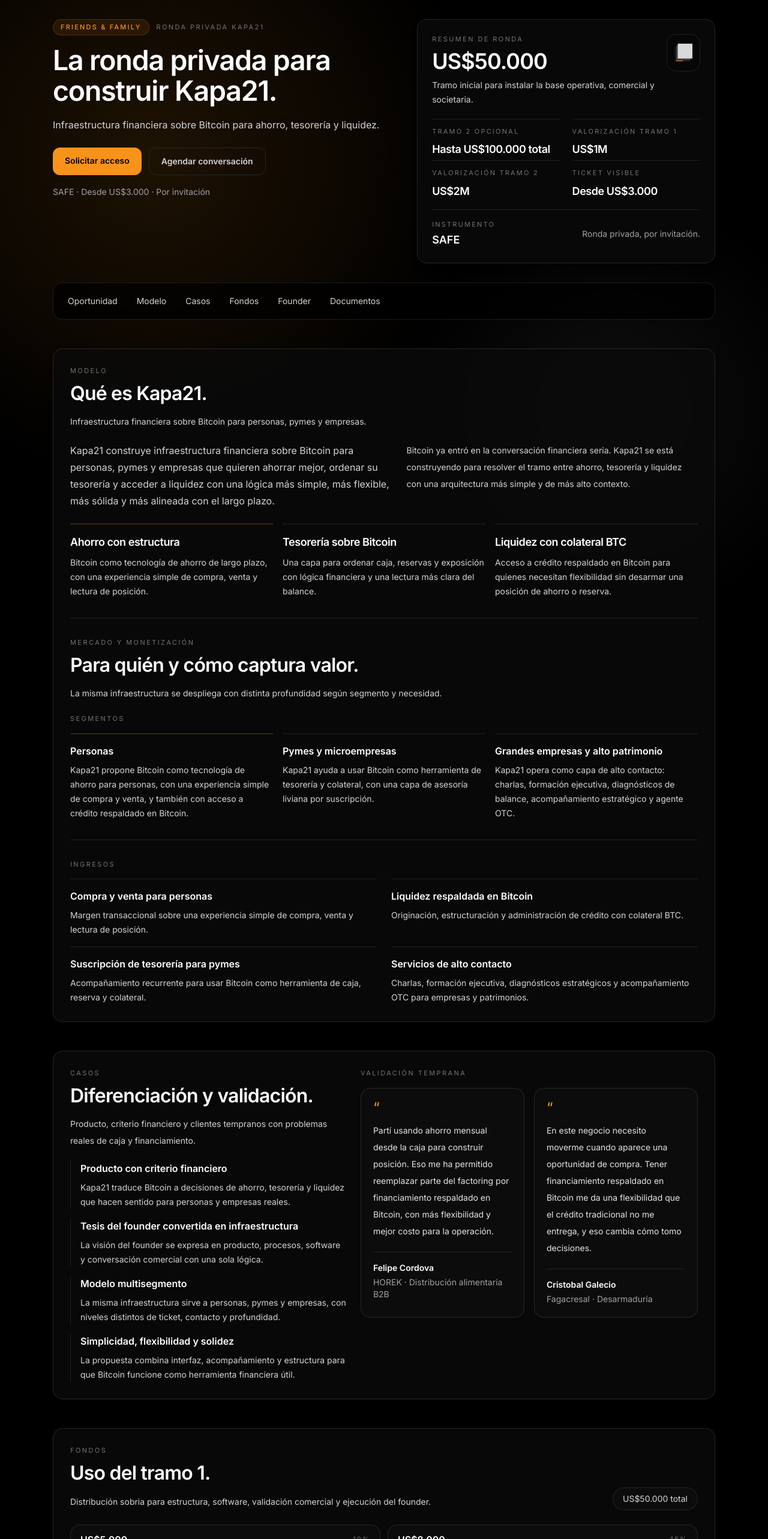
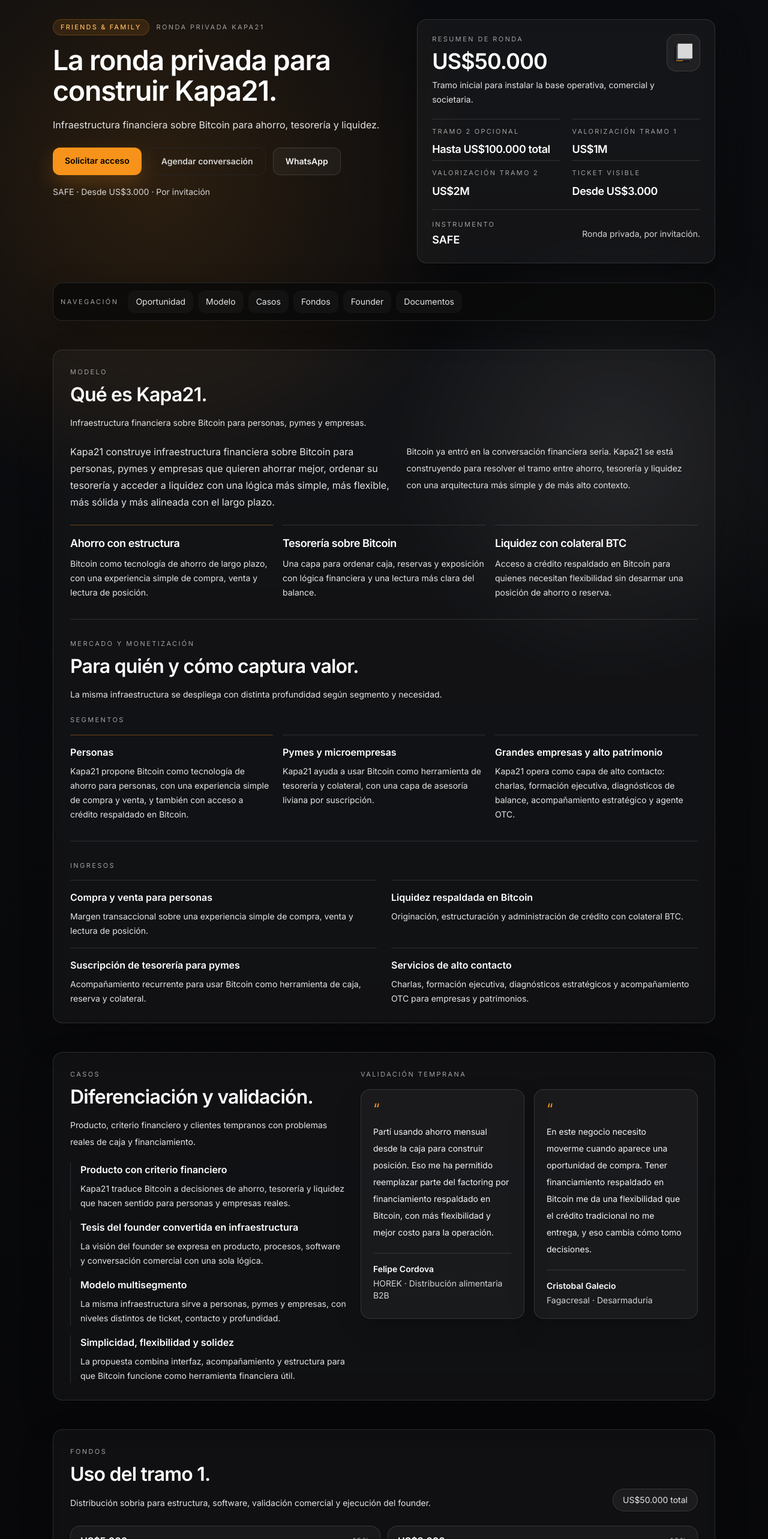
Before and after one commit to jpmoraga/kapa, a Next.js app: page /friends-and-family in a window 1280 px wide. Shown: the part 160-2726 px from the top of the page at 60% size. Built offline with nearby package versions, Linux system fonts and the light colour scheme; no server answers.

Commit message:
Polish Friends & Family page contrast, docs and WhatsApp

```diff
--- a/app/friends-and-family/page.tsx
+++ b/app/friends-and-family/page.tsx
@@ -13,7 +13,7 @@
 const WHATSAPP_URL =
   "https://wa.me/56971381604?text=Hola%2C%20quiero%20conocer%20la%20oportunidad%20Friends%20%26%20Family%20de%20Kapa21.";
 const PAGE_BACKGROUND =
-  "min-h-screen text-neutral-100 bg-[radial-gradient(1200px_circle_at_20%_10%,rgba(247,147,26,0.12),transparent_45%),radial-gradient(900px_circle_at_80%_20%,rgba(255,255,255,0.06),transparent_40%),linear-gradient(to_bottom,rgba(0,0,0,1),rgba(0,0,0,1))]";
+  "min-h-screen text-neutral-100 bg-[radial-gradient(1200px_circle_at_20%_10%,rgba(247,147,26,0.14),transparent_45%),radial-gradient(900px_circle_at_80%_20%,rgba(255,255,255,0.08),transparent_42%),linear-gradient(to_bottom,rgba(11,12,15,1),rgba(5,5,7,1))]";
 const KAPA21_CORE_STATEMENT =
   "Kapa21 construye infraestructura financiera sobre Bitcoin para personas, pymes y empresas que quieren ahorrar mejor, ordenar su tesorería y acceder a liquidez con una lógica más simple, más flexible, más sólida y más alineada con el largo plazo.";
 
@@ -194,26 +194,26 @@
   {
     title: "SAFE",
     body: "Instrumento de la ronda Friends & Family con valorización por tramo y lógica de acceso.",
-    status: "Disponible bajo conversación",
-    availability: "Acceso por solicitud.",
+    status: "Acceso privado",
+    availability: "Se comparte en conversación.",
   },
   {
     title: "Resumen de la ronda",
     body: "Síntesis de tesis, estructura del levantamiento, uso previsto del capital y secuencia de ejecución.",
-    status: "Disponible bajo conversación",
-    availability: "Acceso por solicitud.",
+    status: "Disponible por solicitud",
+    availability: "Se comparte en conversación.",
   },
   {
     title: "Uso de fondos",
     body: "Desglose del tramo 1, prioridades operativas y foco de despliegue en producto, estructura y demanda.",
-    status: "Disponible bajo conversación",
-    availability: "Disponible en conversación directa.",
+    status: "Disponible para revisión",
+    availability: "Acceso por solicitud.",
   },
   {
     title: "Preguntas frecuentes",
     body: "Respuestas breves sobre estructura, timing, foco comercial, validación inicial y siguientes hitos.",
-    status: "En preparación final",
-    availability: "Versión de trabajo.",
+    status: "Disponible por solicitud",
+    availability: "Se comparte en conversación.",
   },
   {
     title: "Conversación directa con founder",
@@ -252,11 +252,11 @@
 }) {
   return (
     <div className="max-w-3xl">
-      <div className="text-[11px] uppercase tracking-[0.22em] text-neutral-500">{eyebrow}</div>
+      <div className="text-[11px] uppercase tracking-[0.22em] text-neutral-400">{eyebrow}</div>
       <h2 className="mt-2 text-2xl font-semibold tracking-tight text-white sm:text-[2rem]">
         {title}
       </h2>
-      {description && <p className="mt-3 text-sm leading-7 text-neutral-300">{description}</p>}
+      {description && <p className="mt-3 text-sm leading-7 text-neutral-200">{description}</p>}
     </div>
   );
 }
@@ -273,10 +273,10 @@
   className?: string;
 }) {
   return (
-    <div className={`border-t border-white/10 pt-3 ${className}`}>
-      <div className="text-[11px] uppercase tracking-[0.2em] text-neutral-500">{label}</div>
+    <div className={`border-t border-white/12 pt-3 ${className}`}>
+      <div className="text-[11px] uppercase tracking-[0.2em] text-neutral-400">{label}</div>
       <div className="mt-2 text-lg font-semibold tracking-tight text-white">{value}</div>
-      {hint && <p className="mt-2 text-sm leading-6 text-neutral-400">{hint}</p>}
+      {hint && <p className="mt-2 text-sm leading-6 text-neutral-300">{hint}</p>}
     </div>
   );
 }
@@ -293,12 +293,12 @@
   sector: string;
 }) {
   return (
-    <article className="rounded-2xl border border-white/10 bg-white/[0.02] p-5">
+    <article className="rounded-2xl border border-white/12 bg-white/[0.04] p-5 shadow-[0_16px_42px_rgba(0,0,0,0.18)]">
       <div className="text-2xl leading-none text-[#F7931A]">“</div>
-      <p className="mt-3 text-sm leading-7 text-neutral-200">{quote}</p>
-      <div className="mt-5 border-t border-white/10 pt-4">
+      <p className="mt-3 text-sm leading-7 text-neutral-100">{quote}</p>
+      <div className="mt-5 border-t border-white/12 pt-4">
         <div className="text-sm font-semibold text-white">{name}</div>
-        <div className="mt-1 text-sm text-neutral-400">
+        <div className="mt-1 text-sm text-neutral-300">
           {company} · {sector}
         </div>
       </div>
@@ -316,41 +316,48 @@
   share: number;
 }) {
   return (
-    <div className="rounded-2xl border border-white/10 bg-white/[0.02] px-4 py-3">
+    <div className="rounded-2xl border border-white/12 bg-white/[0.04] px-4 py-3">
       <div className="flex flex-wrap items-center justify-between gap-3">
         <div className="text-base font-semibold text-white">{amount}</div>
-        <div className="text-[11px] uppercase tracking-[0.2em] text-neutral-500">{share}%</div>
+        <div className="text-[11px] uppercase tracking-[0.2em] text-neutral-400">{share}%</div>
       </div>
-      <p className="mt-2 text-sm leading-6 text-neutral-300">{label}</p>
+      <p className="mt-2 text-sm leading-6 text-neutral-200">{label}</p>
     </div>
   );
 }
 
 function DocumentRow({
   title,
+  body,
   status,
   availability,
 }: {
   title: string;
+  body: string;
   status: string;
   availability: string;
 }) {
   const statusClassName =
-    status === "En preparación final"
-      ? "text-neutral-300"
-      : status === "Agenda abierta"
-        ? "text-emerald-200"
-        : "text-[#F7931A]";
+    status === "Agenda abierta"
+      ? "border-emerald-500/25 bg-emerald-500/10 text-emerald-100"
+      : status === "Acceso privado"
+        ? "border-[#F7931A]/25 bg-[#F7931A]/10 text-[#FFD29E]"
+        : "border-white/12 bg-white/[0.04] text-neutral-200";
 
   return (
-    <div className="flex flex-col gap-2 border-b border-white/10 px-4 py-3 last:border-b-0 sm:flex-row sm:items-center sm:justify-between">
-      <div>
-        <div className="text-sm font-medium text-white">{title}</div>
-        <div className="mt-1 text-xs uppercase tracking-[0.18em] text-neutral-500">
+    <div className="flex flex-col gap-3 border-b border-white/12 px-4 py-4 last:border-b-0 sm:flex-row sm:items-start sm:justify-between">
+      <div className="min-w-0">
+        <div className="text-sm font-semibold text-white">{title}</div>
+        <p className="mt-1 text-sm leading-6 text-neutral-200">{body}</p>
+        <div className="mt-2 text-[11px] uppercase tracking-[0.18em] text-neutral-400">
           {availability}
         </div>
       </div>
-      <div className={`text-xs uppercase tracking-[0.18em] ${statusClassName}`}>{status}</div>
+      <div
+        className={`inline-flex shrink-0 rounded-full border px-2.5 py-1 text-[11px] uppercase tracking-[0.18em] ${statusClassName}`}
+      >
+        {status}
+      </div>
     </div>
   );
 }
@@ -366,13 +373,13 @@
 }) {
   return (
     <div
-      className={`relative overflow-hidden rounded-2xl border border-dashed border-white/10 bg-white/[0.02] ${className}`}
+      className={`relative overflow-hidden rounded-2xl border border-dashed border-white/12 bg-white/[0.035] ${className}`}
     >
-      <div className="absolute inset-2 rounded-[0.9rem] border border-white/10" />
+      <div className="absolute inset-2 rounded-[0.9rem] border border-white/12" />
       {variant === "portrait" ? (
         <>
-          <div className="absolute left-1/2 top-[24%] h-9 w-9 -translate-x-1/2 rounded-full border border-white/10 bg-white/[0.04]" />
-          <div className="absolute bottom-4 left-1/2 h-14 w-[4.5rem] -translate-x-1/2 rounded-t-[999px] border border-white/10 bg-white/[0.03]" />
+          <div className="absolute left-1/2 top-[24%] h-9 w-9 -translate-x-1/2 rounded-full border border-white/12 bg-white/[0.06]" />
+          <div className="absolute bottom-4 left-1/2 h-14 w-[4.5rem] -translate-x-1/2 rounded-t-[999px] border border-white/12 bg-white/[0.04]" />
         </>
       ) : (
         <Image
@@ -383,7 +390,7 @@
           className="absolute right-3 top-1/2 h-11 w-11 -translate-y-1/2 opacity-[0.05]"
         />
       )}
-      <div className="absolute bottom-3 left-3 text-[10px] uppercase tracking-[0.24em] text-white/55">
+      <div className="absolute bottom-3 left-3 text-[10px] uppercase tracking-[0.24em] text-white/70">
         {label}
       </div>
     </div>
@@ -400,10 +407,10 @@
           <div className="grid gap-6 lg:grid-cols-[1.08fr_0.92fr] lg:items-start">
             <div>
               <div className="flex flex-wrap items-center gap-3">
-                <div className="inline-flex rounded-full border border-[#F7931A]/20 bg-[#F7931A]/10 px-3 py-1 text-[11px] font-medium uppercase tracking-[0.2em] text-[#F7931A]">
+                <div className="inline-flex rounded-full border border-[#F7931A]/25 bg-[#F7931A]/12 px-3 py-1 text-[11px] font-medium uppercase tracking-[0.2em] text-[#F9B662]">
                   Friends &amp; Family
                 </div>
-                <div className="text-[11px] uppercase tracking-[0.22em] text-neutral-500">
+                <div className="text-[11px] uppercase tracking-[0.22em] text-neutral-400">
                   Ronda privada Kapa21
                 </div>
               </div>
@@ -412,12 +419,15 @@
                 La ronda privada para construir Kapa21.
               </h1>
 
-              <p className="mt-4 max-w-2xl text-base leading-7 text-neutral-300">
+              <p className="mt-4 max-w-2xl text-base leading-7 text-neutral-200">
                 Infraestructura financiera sobre Bitcoin para ahorro, tesorería y liquidez.
               </p>
 
               <div className="mt-6 flex flex-col gap-3 sm:flex-row sm:flex-wrap">
-                <a href={MAILTO_URL} className="k21-btn-primary px-5 py-3">
+                <a
+                  href={MAILTO_URL}
+                  className="k21-btn-primary px-5 py-3 shadow-[0_14px_34px_rgba(247,147,26,0.22)]"
+                >
                   Solicitar acceso
                 </a>
                 <a
@@ -428,27 +438,35 @@
                 >
                   Agendar conversación
                 </a>
+                <a
+                  href={WHATSAPP_URL}
+                  target="_blank"
+                  rel="noopener noreferrer"
+                  className="k21-btn-secondary border-white/12 bg-white/[0.04] px-5 py-3 text-neutral-100 hover:bg-white/[0.08]"
+                >
+                  WhatsApp
+                </a>
               </div>
 
-              <p className="mt-4 text-sm leading-6 text-neutral-400">
+              <p className="mt-4 text-sm leading-6 text-neutral-300">
                 SAFE · Desde US$3.000 · Por invitación
               </p>
             </div>
 
-            <aside className="k21-card p-5 sm:p-6">
+            <aside className="k21-card border-white/12 bg-white/[0.04] p-5 shadow-[0_24px_60px_rgba(0,0,0,0.24)] sm:p-6">
               <div className="flex items-start justify-between gap-4">
                 <div>
-                  <div className="text-[11px] uppercase tracking-[0.22em] text-neutral-500">
+                  <div className="text-[11px] uppercase tracking-[0.22em] text-neutral-400">
                     Resumen de ronda
                   </div>
                   <div className="mt-2 text-3xl font-semibold tracking-tight text-white sm:text-4xl">
                     US$50.000
                   </div>
-                  <p className="mt-2 text-sm leading-6 text-neutral-300">
+                  <p className="mt-2 text-sm leading-6 text-neutral-200">
                     Tramo inicial para instalar la base operativa, comercial y societaria.
                   </p>
                 </div>
-                <div className="rounded-2xl border border-white/10 bg-black/25 p-3">
+                <div className="rounded-2xl border border-white/12 bg-white/[0.05] p-3">
                   <Image
                     src="/logo/kapa21-symbol.svg"
                     alt="Símbolo Kapa21"
@@ -466,24 +484,27 @@
                 <SummaryStat label={roundSummary[4].label} value={roundSummary[4].value} />
               </div>
 
-              <div className="mt-4 border-t border-white/10 pt-4">
+              <div className="mt-4 border-t border-white/12 pt-4">
                 <div className="flex flex-wrap items-center justify-between gap-3">
                   <div>
-                    <div className="text-[11px] uppercase tracking-[0.2em] text-neutral-500">
+                    <div className="text-[11px] uppercase tracking-[0.2em] text-neutral-400">
                       Instrumento
                     </div>
                     <div className="mt-1 text-lg font-semibold text-white">SAFE</div>
                   </div>
-                  <div className="text-sm text-neutral-400">Ronda privada, por invitación.</div>
+                  <div className="text-sm text-neutral-300">Ronda privada, por invitación.</div>
                 </div>
               </div>
             </aside>
           </div>
         </section>
 
-        <nav className="sticky top-0 z-20 -mx-6 mb-10 px-6" aria-label="Secciones de la página">
-          <div className="mx-auto max-w-6xl overflow-x-auto rounded-2xl border border-white/10 bg-black/70 backdrop-blur">
-            <div className="flex min-w-max gap-2 px-3 py-3">
+        <nav className="sticky top-3 z-20 -mx-6 mb-10 px-6" aria-label="Secciones de la página">
+          <div className="mx-auto max-w-6xl overflow-x-auto rounded-2xl border border-white/12 bg-neutral-950/85 shadow-[0_18px_48px_rgba(0,0,0,0.28)] backdrop-blur-xl">
+            <div className="flex min-w-max items-center gap-2 px-3 py-3">
+              <div className="pr-2 text-[11px] uppercase tracking-[0.22em] text-neutral-400">
+                Navegación
+              </div>
               {[
                 { href: "#oportunidad", label: "Oportunidad" },
                 { href: "#modelo", label: "Modelo" },
@@ -495,7 +516,7 @@
                 <a
                   key={item.href}
                   href={item.href}
-                  className="rounded-xl px-3 py-2 text-sm text-neutral-300 transition hover:bg-white/[0.04] hover:text-white focus-visible:outline-none focus-visible:ring-2 focus-visible:ring-white/30"
+                  className="rounded-xl border border-transparent bg-white/[0.03] px-3 py-2 text-sm text-neutral-200 transition hover:border-white/12 hover:bg-white/[0.09] hover:text-white active:bg-white/[0.13] focus-visible:outline-none focus-visible:ring-2 focus-visible:ring-white/30"
                 >
                   {item.label}
                 </a>
@@ -505,7 +526,7 @@
         </nav>
 
         <section className="mt-12 scroll-mt-28" id="modelo">
-          <div className="k21-card p-6 sm:p-7">
+          <div className="k21-card border-white/12 bg-white/[0.035] p-6 shadow-[0_24px_60px_rgba(0,0,0,0.2)] sm:p-7">
             <SectionHeader
               eyebrow="Modelo"
               title="Qué es Kapa21."
@@ -514,11 +535,11 @@
 
             <div className="mt-5 grid gap-6 lg:grid-cols-[1.05fr_0.95fr]">
               <div>
-                <p className="text-sm leading-7 text-neutral-300 sm:text-base">
+                <p className="text-sm leading-7 text-neutral-200 sm:text-base">
                   {KAPA21_CORE_STATEMENT}
                 </p>
               </div>
-              <div className="text-sm leading-7 text-neutral-300">
+              <div className="text-sm leading-7 text-neutral-200">
                 Bitcoin ya entró en la conversación financiera seria. Kapa21 se está construyendo
                 para resolver el tramo entre ahorro, tesorería y liquidez con una arquitectura más
                 simple y de más alto contexto.
@@ -530,16 +551,16 @@
                 <div
                   key={item.title}
                   className={`border-t pt-4 ${
-                    index === 0 ? "border-[#F7931A]/40" : "border-white/10"
+                    index === 0 ? "border-[#F7931A]/40" : "border-white/12"
                   }`}
                 >
                   <h3 className="text-lg font-semibold tracking-tight text-white">{item.title}</h3>
-                  <p className="mt-2 text-sm leading-6 text-neutral-300">{item.body}</p>
+                  <p className="mt-2 text-sm leading-6 text-neutral-200">{item.body}</p>
                 </div>
               ))}
             </div>
 
-            <div className="mt-8 border-t border-white/10 pt-8">
+            <div className="mt-8 border-t border-white/12 pt-8">
               <SectionHeader
                 eyebrow="Mercado y monetización"
                 title="Para quién y cómo captura valor."
@@ -547,7 +568,7 @@
               />
 
               <div className="mt-5">
-                <div className="text-[11px] uppercase tracking-[0.22em] text-neutral-500">
+                <div className="text-[11px] uppercase tracking-[0.22em] text-neutral-400">
                   Segmentos
                 </div>
                 <div className="mt-4 grid gap-4 md:grid-cols-3">
@@ -555,25 +576,25 @@
                     <div
                       key={item.title}
                       className={`border-t pt-4 ${
-                        index === 0 ? "border-[#F7931A]/40" : "border-white/10"
+                        index === 0 ? "border-[#F7931A]/40" : "border-white/12"
                       }`}
                     >
                       <div className="text-base font-semibold text-white">{item.title}</div>
-                      <p className="mt-2 text-sm leading-6 text-neutral-300">{item.body}</p>
+                      <p className="mt-2 text-sm leading-6 text-neutral-200">{item.body}</p>
                     </div>
                   ))}
                 </div>
               </div>
 
-              <div className="mt-8 border-t border-white/10 pt-8">
-                <div className="text-[11px] uppercase tracking-[0.22em] text-neutral-500">
+              <div className="mt-8 border-t border-white/12 pt-8">
+                <div className="text-[11px] uppercase tracking-[0.22em] text-neutral-400">
                   Ingresos
                 </div>
                 <div className="mt-4 grid gap-x-6 gap-y-4 md:grid-cols-2">
                   {revenueStreams.map((item) => (
-                    <div key={item.title} className="border-t border-white/10 pt-4">
+                    <div key={item.title} className="border-t border-white/12 pt-4">
                       <div className="text-base font-semibold text-white">{item.title}</div>
-                      <p className="mt-2 text-sm leading-6 text-neutral-300">{item.body}</p>
+                      <p className="mt-2 text-sm leading-6 text-neutral-200">{item.body}</p>
                     </div>
                   ))}
                 </div>
@@ -583,7 +604,7 @@
         </section>
 
         <section className="mt-12 scroll-mt-28" id="casos">
-          <div className="k21-card p-6 sm:p-7">
+          <div className="k21-card border-white/12 bg-white/[0.035] p-6 shadow-[0_24px_60px_rgba(0,0,0,0.2)] sm:p-7">
             <div className="grid gap-6 lg:grid-cols-[0.9fr_1.1fr]">
               <div>
                 <SectionHeader
@@ -594,16 +615,16 @@
 
                 <div className="mt-5 space-y-4">
                   {differentiators.map((item) => (
-                    <div key={item.title} className="border-l border-white/10 pl-4">
+                    <div key={item.title} className="border-l border-white/12 pl-4">
                       <div className="text-base font-semibold text-white">{item.title}</div>
-                      <p className="mt-2 text-sm leading-6 text-neutral-300">{item.body}</p>
+                      <p className="mt-2 text-sm leading-6 text-neutral-200">{item.body}</p>
                     </div>
                   ))}
                 </div>
               </div>
 
               <div>
-                <div className="text-[11px] uppercase tracking-[0.22em] text-neutral-500">
+                <div className="text-[11px] uppercase tracking-[0.22em] text-neutral-400">
                   Validación temprana
                 </div>
                 <div className="mt-4 grid gap-4 md:grid-cols-2">
@@ -623,14 +644,14 @@
         </section>
 
         <section className="mt-12 scroll-mt-28" id="fondos">
-          <div className="k21-card p-6 sm:p-7">
+          <div className="k21-card border-white/12 bg-white/[0.035] p-6 shadow-[0_24px_60px_rgba(0,0,0,0.2)] sm:p-7">
             <div className="flex flex-wrap items-end justify-between gap-4">
               <SectionHeader
                 eyebrow="Fondos"
                 title="Uso del tramo 1."
                 description="Distribución sobria para estructura, software, validación comercial y ejecución del founder."
               />
-              <div className="rounded-full border border-white/10 bg-white/[0.02] px-4 py-2 text-sm text-neutral-300">
+              <div className="rounded-full border border-white/12 bg-white/[0.05] px-4 py-2 text-sm text-neutral-200">
                 US$50.000 total
               </div>
             </div>
@@ -649,7 +670,7 @@
         </section>
 
         <section className="mt-12 scroll-mt-28" id="founder">
-          <div className="k21-card p-6 sm:p-7">
+          <div className="k21-card border-white/12 bg-white/[0.035] p-6 shadow-[0_24px_60px_rgba(0,0,0,0.2)] sm:p-7">
             <div className="grid gap-6 lg:grid-cols-[1.05fr_0.95fr] lg:items-start">
               <div>
                 <SectionHeader
@@ -657,13 +678,13 @@
                   title="Founder y visión."
                   description="Bitcoin como infraestructura financiera cotidiana."
                 />
-                <p className="mt-4 text-sm leading-7 text-neutral-300">
+                <p className="mt-4 text-sm leading-7 text-neutral-200">
                   La tesis del founder es que Bitcoin puede reordenar cómo personas y empresas
                   ahorran, protegen caja y toman decisiones con más libertad.
                 </p>
                 <div className="mt-5 space-y-3">
                   {founderLoop.map((item) => (
-                    <div key={item} className="text-sm leading-6 text-neutral-400">
+                    <div key={item} className="text-sm leading-6 text-neutral-300">
                       {item}
                     </div>
                   ))}
@@ -685,7 +706,7 @@
         </section>
 
         <section className="mt-12 scroll-mt-28" id="documentos">
-          <div className="k21-card p-6 sm:p-7">
+          <div className="k21-card border-white/12 bg-white/[0.035] p-6 shadow-[0_24px_60px_rgba(0,0,0,0.2)] sm:p-7">
             <div className="grid gap-6 lg:grid-cols-[1fr_0.9fr]">
               <div>
                 <SectionHeader
@@ -695,11 +716,12 @@
                 />
 
                 {/* Replace each row with final links or attachments when documents are ready to share. */}
-                <div className="mt-5 overflow-hidden rounded-2xl border border-white/10 bg-white/[0.02]">
+                <div className="mt-5 overflow-hidden rounded-2xl border border-white/12 bg-white/[0.04]">
                   {documents.map((item) => (
                     <DocumentRow
                       key={item.title}
                       title={item.title}
+                      body={item.body}
                       status={item.status}
                       availability={item.availability}
                     />
@@ -708,13 +730,15 @@
               </div>
 
               <div>
-                <div className="text-[11px] uppercase tracking-[0.22em] text-neutral-500">CTA</div>
+                <div className="text-[11px] uppercase tracking-[0.22em] text-neutral-400">
+                  Siguiente paso
+                </div>
                 <h2 className="mt-2 text-2xl font-semibold tracking-tight text-white sm:text-[2rem]">
                   Solicitar acceso o agendar una conversación.
                 </h2>
-                <p className="mt-3 max-w-xl text-sm leading-7 text-neutral-300">
-                  Email, agenda o mensaje directo. Después compartimos el material que haga sentido
-                  para avanzar.
+                <p className="mt-3 max-w-xl text-sm leading-7 text-neutral-200">
+                  Email, agenda o WhatsApp. Después compartimos el material que haga sentido para
+                  avanzar.
                 </p>
 
                 <div className="mt-5 flex flex-col gap-3 sm:flex-row sm:flex-wrap">
@@ -735,7 +759,7 @@
                     rel="noopener noreferrer"
                     className="k21-btn-secondary px-5 py-3"
                   >
-                    Escribir directamente
+                    WhatsApp
                   </a>
                 </div>
               </div>
```
